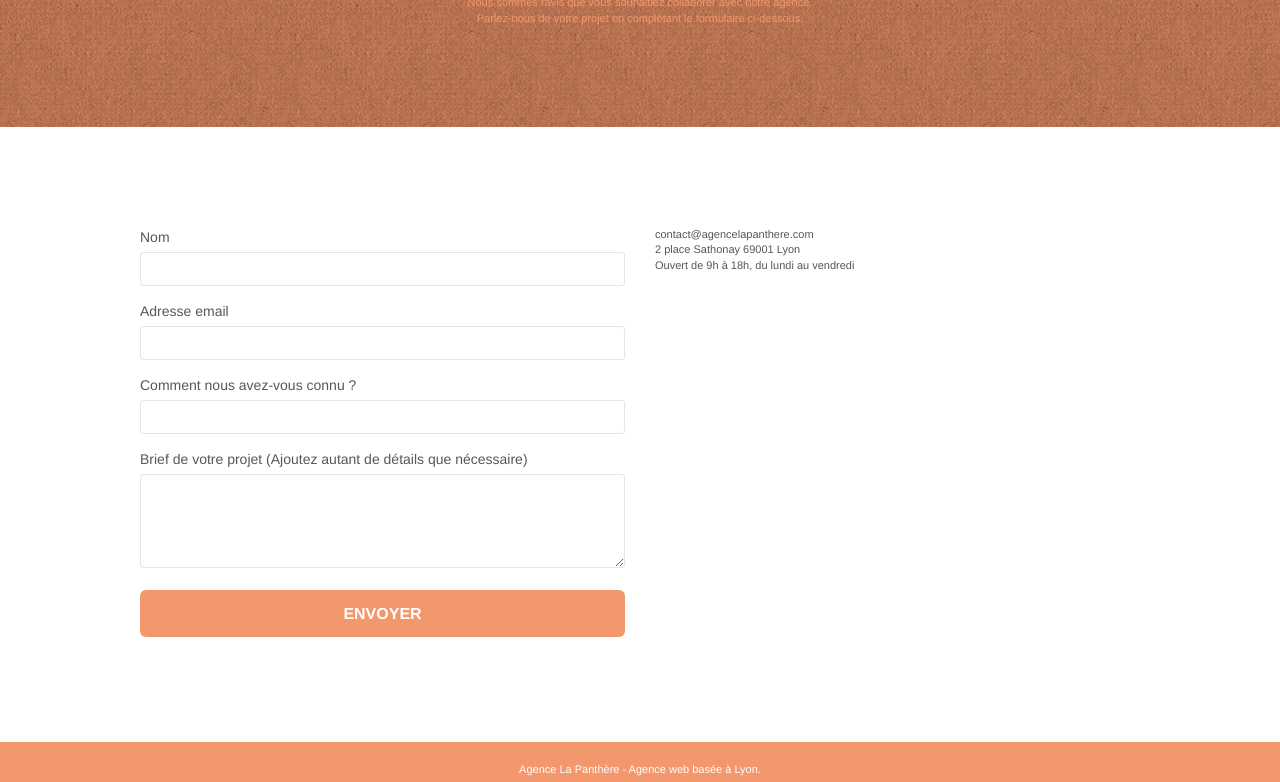
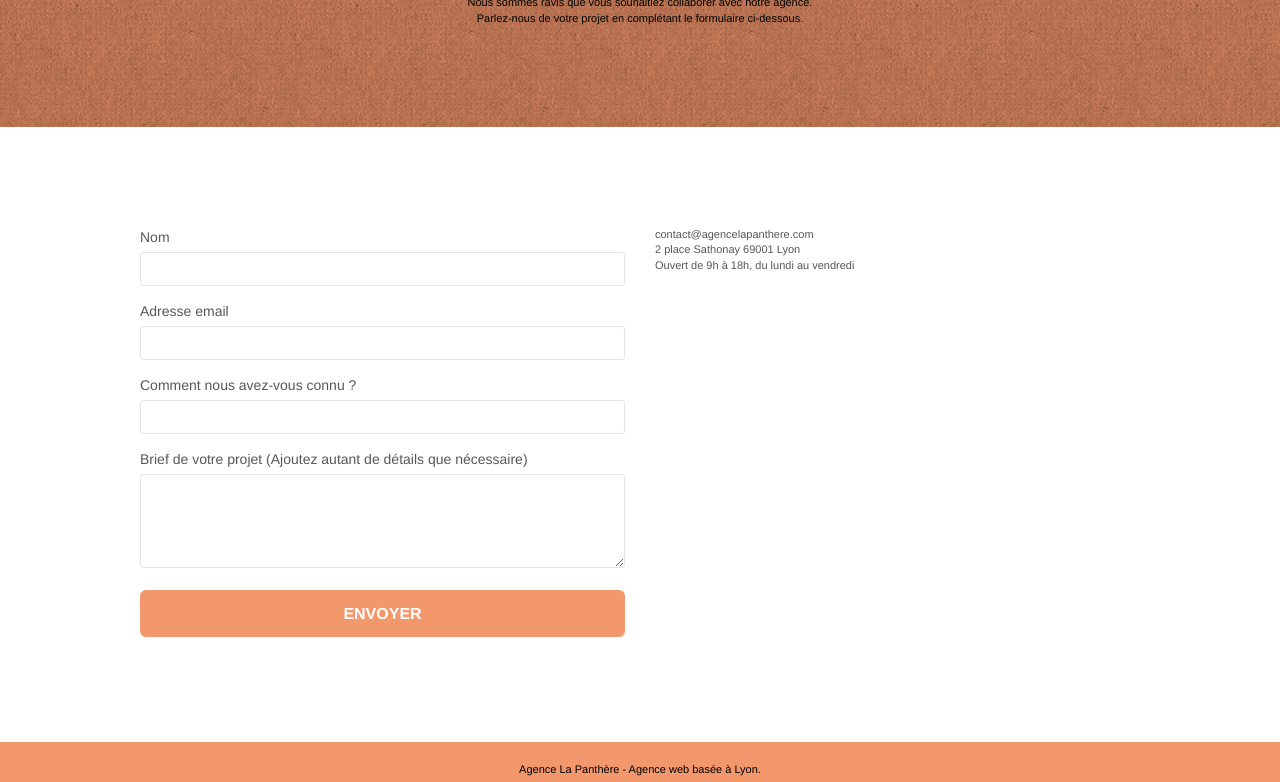
Before and after one commit to mariancwk/Marianwrascki_4_31032022, a plain HTML site: page contact.html in a window 1280 px wide. Shown: the part 269-1051 px from the top of the page. Drawn offline with nearby package versions, Linux system fonts and the light colour scheme; files that its build step writes are made by us from their sources; a script that the page names is missing.

Commit message:
CONTACT - FIX contrast

```diff
--- a/style.css
+++ b/style.css
@@ -838,6 +838,9 @@ h4 {
 .tc-white {
     color: #F3976C!important;
 }
+.container_contact .col-sm-12 .text-center {
+    color: black!important;
+}
 
 .btn-atomic-tangerine {
     background: #F3976C;
```
